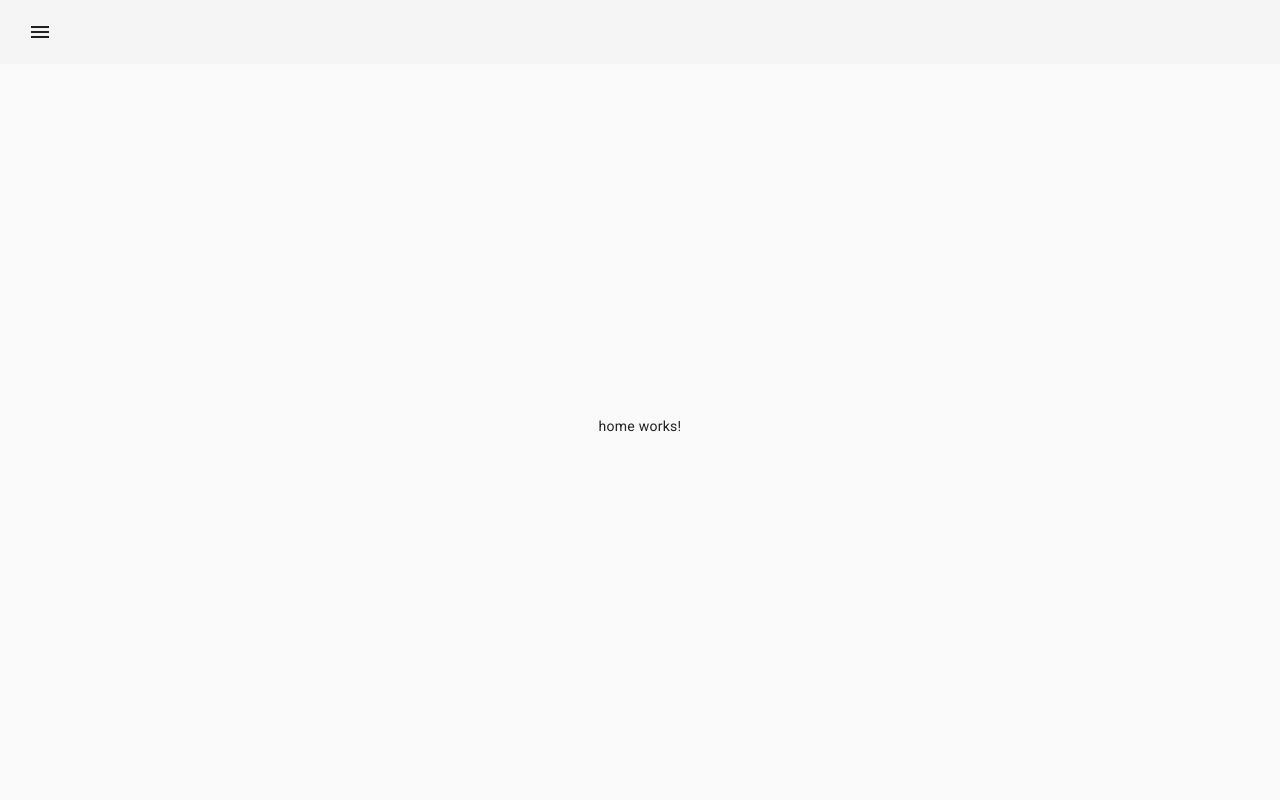
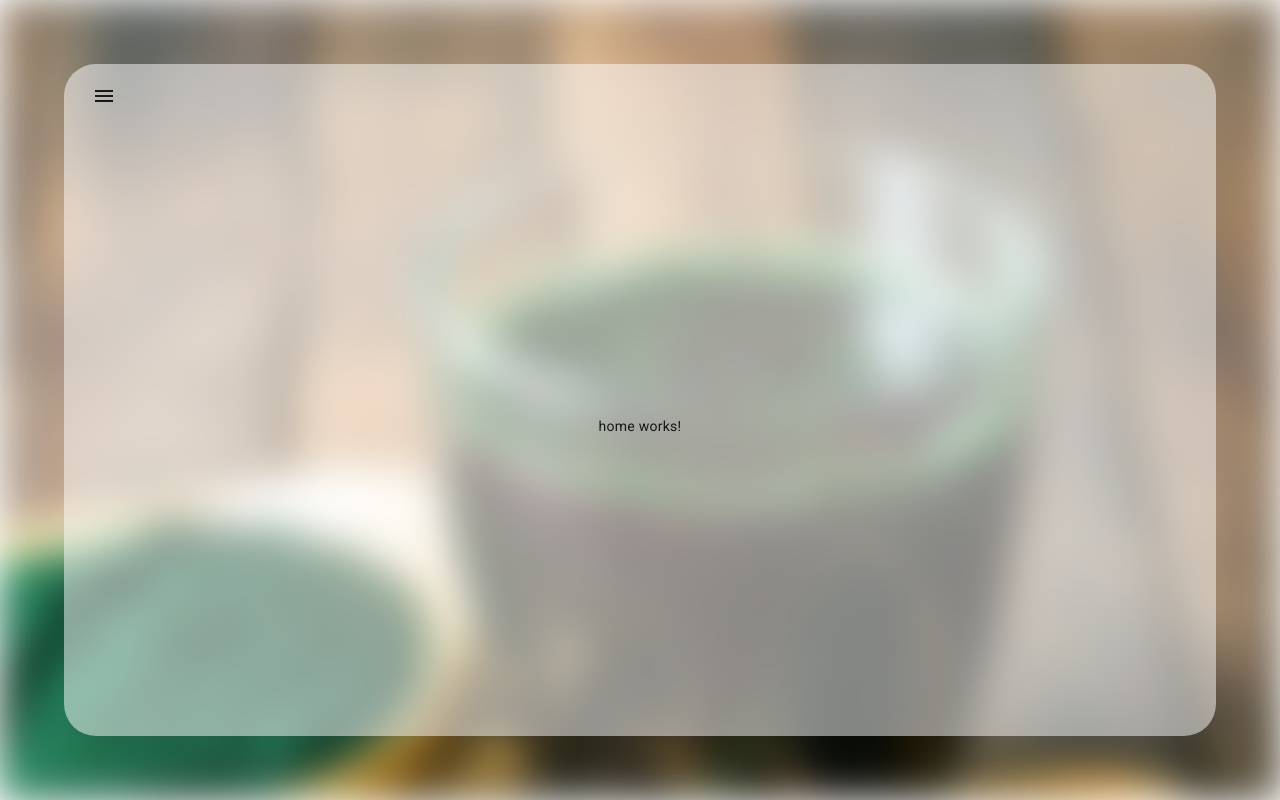
Before and after one commit to Tesis-UPC/frontend, an Angular app: page /enterprise/home in a window 1280 px wide. Built offline with nearby package versions, Linux system fonts and the light colour scheme.

Commit message:
style: adding style about the background
Background style with all the tabs

```diff
--- a/src/app/modules/enterprise/main/main.component.html
+++ b/src/app/modules/enterprise/main/main.component.html
@@ -1,3 +1,4 @@
+<div class="page-container">
   <div class="example-container" [class.example-is-mobile]="mobileQuery.matches">
     <mat-toolbar class="example-toolbar">
       <button mat-icon-button (click)="snav.toggle()"><mat-icon class="menu-icon">menu</mat-icon></button>
@@ -26,3 +27,4 @@
       </mat-sidenav-content>
     </mat-sidenav-container>
   </div>
+</div>
--- a/src/app/modules/enterprise/main/main.component.scss
+++ b/src/app/modules/enterprise/main/main.component.scss
@@ -1,4 +1,23 @@
 @import '../../../../styles.scss';
+
+.page-container{
+  width: 100vw;
+  height: 100vh;
+  position: relative;
+  &::before {
+    content: "";
+    position: absolute;
+    top: 0;
+    left: 0;
+    right: 0;
+    bottom: 0;
+    background-image: url('../../../../assets/background-image.jpg');
+    background-repeat: no-repeat;
+    background-size: cover;
+    filter: blur(20px); /* Aplicar efecto de difuminado solo al pseudoelemento */
+    z-index: -1;
+  }
+}
 
 .example-container {
   display: flex;
@@ -8,12 +27,18 @@
   bottom: 0;
   left: 0;
   right: 0;
+  padding: 4rem;
 }
 
 .example-is-mobile .example-toolbar {
   position: fixed;
   /* Make sure the toolbar will stay on top of the content as it scrolls past. */
   z-index: 2;
+}
+
+.example-toolbar{
+  border-radius: 2rem 2rem 0 0;
+  background-color: rgba($color: #FFFFFF, $alpha: .5);
 }
 
 h1.example-app-name {
@@ -24,6 +49,8 @@ h1.example-app-name {
   /* When the sidenav is not fixed, stretch the sidenav container to fill the available space. This
      causes `<mat-sidenav-content>` to act as our scrolling element for desktop layouts. */
   flex: 1;
+  border-radius: 0 0 2rem 2rem;
+  background-color: transparent;
 }
 
 .example-is-mobile .example-sidenav-container {
@@ -37,6 +64,7 @@ h1.example-app-name {
   height: 100%;
   display: grid;
   place-content: center;
+  background-color: rgba($color: #FFFFFF, $alpha: .5);
 }
 
 .nav-item{
@@ -56,3 +84,14 @@ h1.example-app-name {
 .icon{
   margin-right: 1rem;
 }
+
+@media (max-width: 600px) {
+
+  .example-container {
+    padding: 0;
+  }
+
+  .example-sidenav-container, .example-toolbar{
+    border-radius: 0;
+  }
+}
```
Also changed, not shown: src/assets/background-image.jpg (added). Lines whose indentation alone changed are shown as unchanged.
